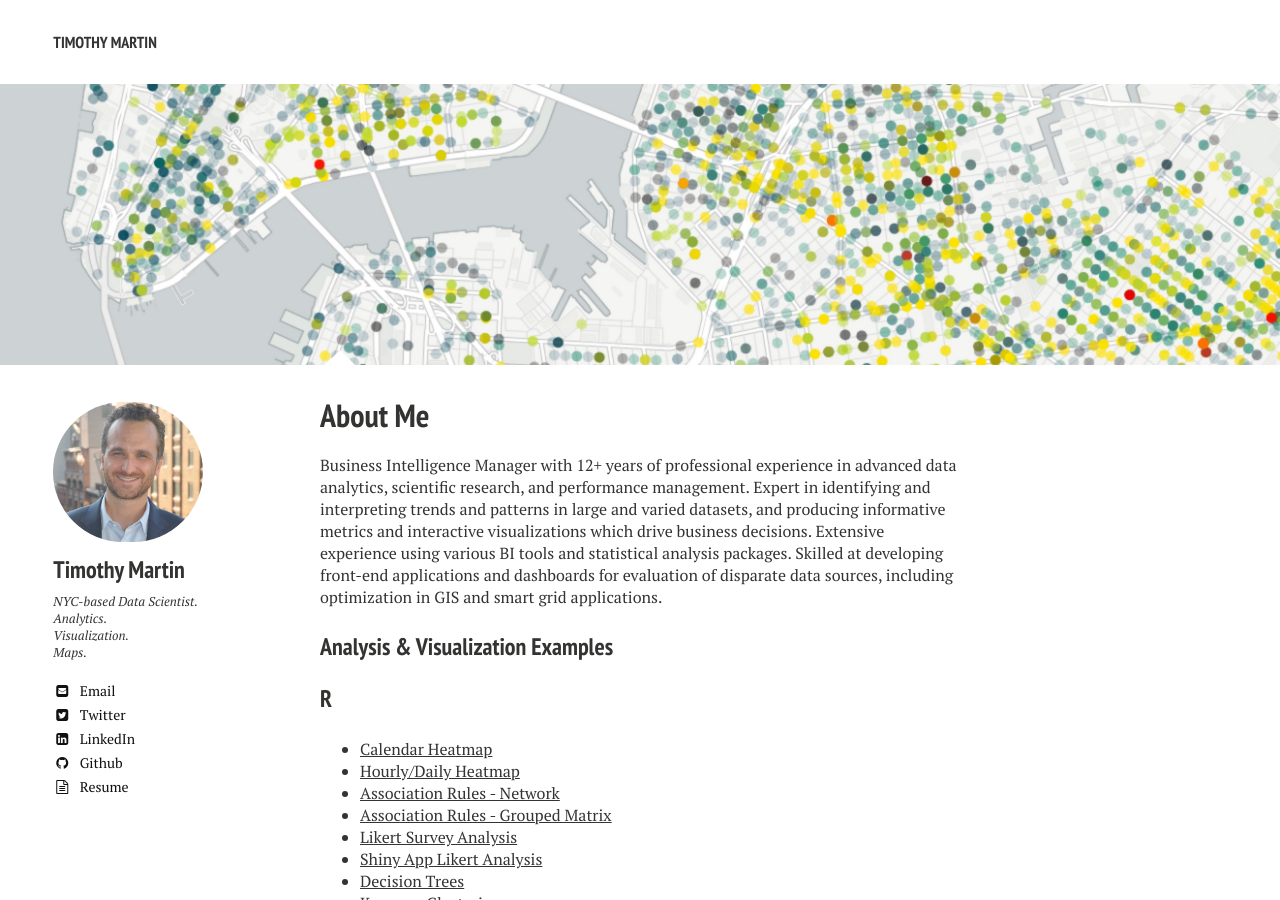
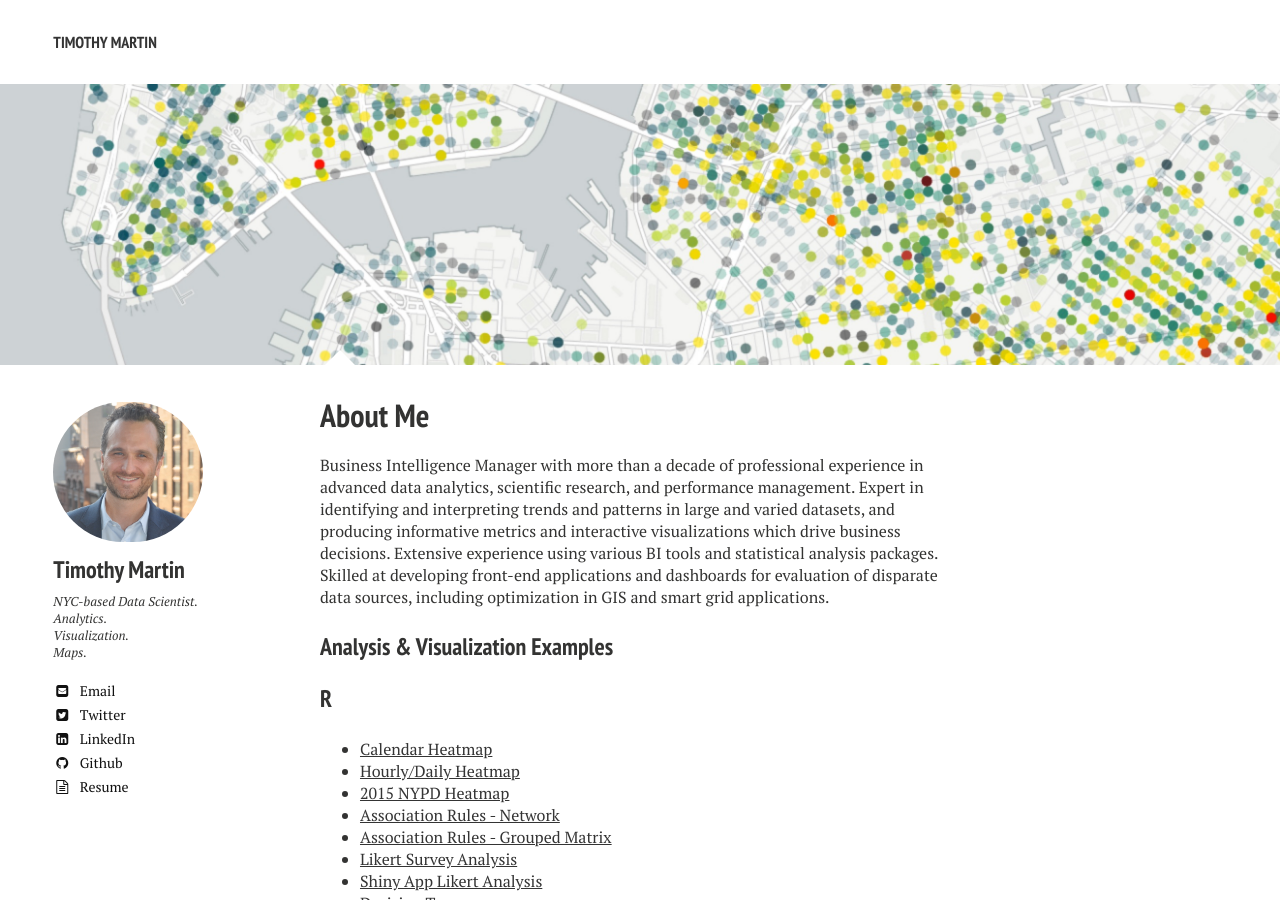
Before and after one commit to timothymartin76/timothymartin76.github.io, a Jekyll site: the page built from index.md, in a window 1280 px wide and 900 px high. Built offline with Jekyll 4.4.1, drawn with Linux system fonts in a browser that asks for light colours; nearby versions of some CDN libraries.

Commit message:
Update index.md

```diff
--- a/index.md
+++ b/index.md
@@ -8,7 +8,7 @@ image:
   creditlink:
 ---
 
-Business Intelligence Manager with 12+ years of professional experience in advanced data analytics, scientific research, and performance management. Expert in identifying and interpreting trends and patterns in large and varied datasets, and producing informative metrics and interactive visualizations which drive business decisions. Extensive experience using various BI tools and statistical analysis packages. Skilled at developing front-end applications and dashboards for evaluation of disparate data sources, including optimization in GIS and smart grid applications.
+Business Intelligence Manager with more than a decade of professional experience in advanced data analytics, scientific research, and performance management. Expert in identifying and interpreting trends and patterns in large and varied datasets, and producing informative metrics and interactive visualizations which drive business decisions. Extensive experience using various BI tools and statistical analysis packages. Skilled at developing front-end applications and dashboards for evaluation of disparate data sources, including optimization in GIS and smart grid applications.
 
 
 ### Analysis & Visualization Examples
@@ -17,6 +17,7 @@ Business Intelligence Manager with 12+ years of professional experience in advan
 
 * <a href="https://raw.githubusercontent.com/timothymartin76/Calendar_Heatmaps/master/heatmap.PNG" target="_blank">Calendar Heatmap</a>
 * <a href="https://raw.githubusercontent.com/timothymartin76/R_Heatmaps/master/heatmap.PNG" target="_blank">Hourly/Daily Heatmap</a>
+* <a href="https://raw.githubusercontent.com/timothymartin76/Crime_Heatmap/master/plot.PNG" target="_blank">2015 NYPD Heatmap</a>
 * <a href="https://raw.githubusercontent.com/timothymartin76/SS_LastMin/gh-pages/net.PNG" target="_blank">Association Rules - Network</a>
 * <a href="https://raw.githubusercontent.com/timothymartin76/Market_Basket/master/grouped.PNG" target="_blank">Association Rules - Grouped Matrix</a>
 * <a href="https://raw.githubusercontent.com/timothymartin76/R-Likert-Survey/master/R_Likert_Survey_screenshot.png" target="_blank">Likert Survey Analysis</a>
```
